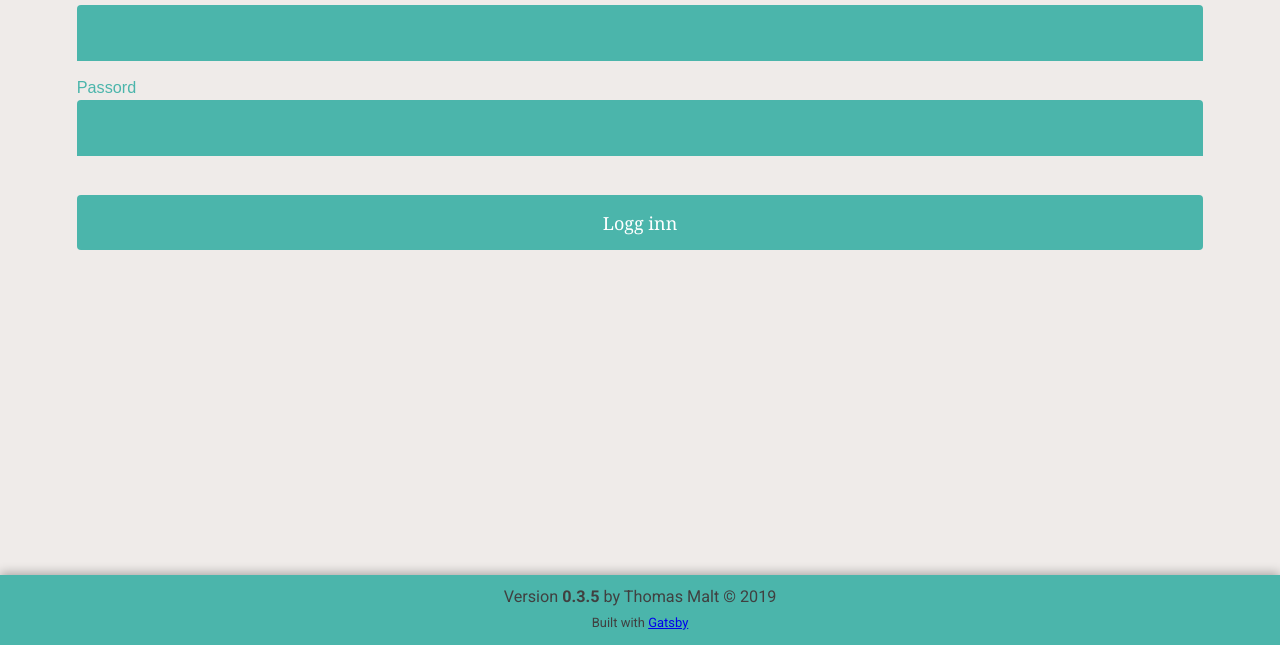
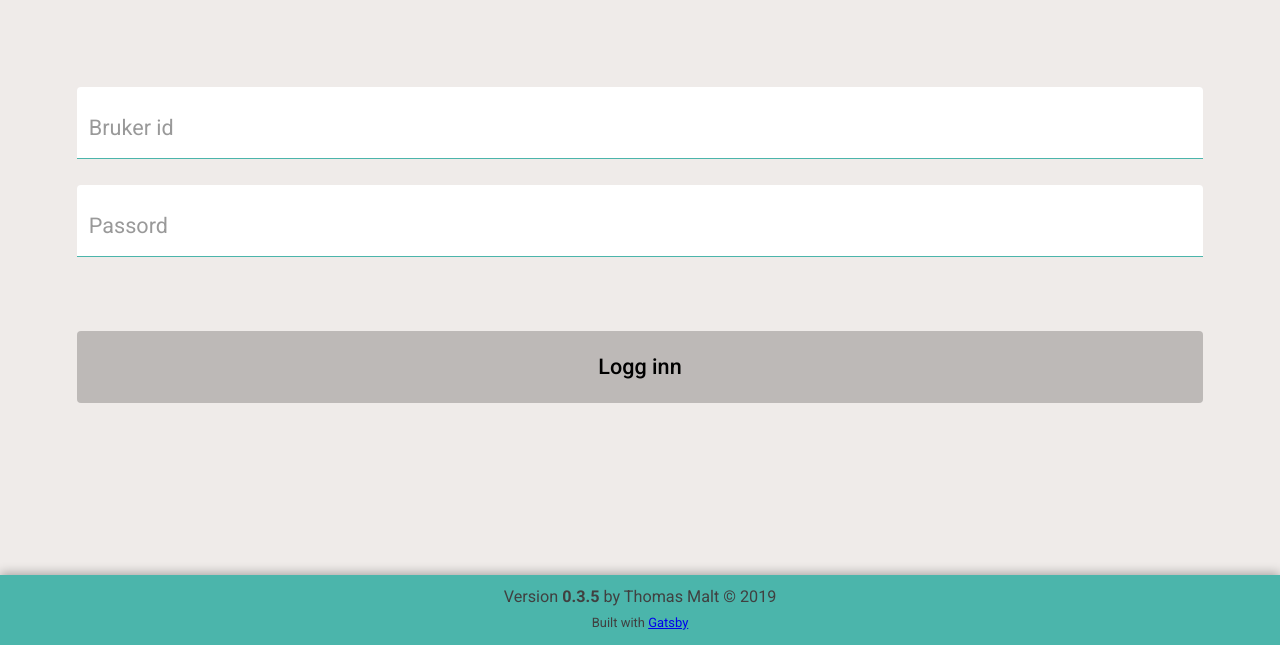
Before and after one commit to tfmalt/saldo-app, a Gatsby site: page /authenticate in a window 1280 px wide. Shown: the part 155-800 px from the top of the page. Built offline with nearby package versions, Linux system fonts and the light colour scheme; Gatsby itself is replaced by a stand-in of ours; a web font is replaced by a local one.

Commit message:
Moved css to end of component for clarity

```diff
--- a/src/components/authenticate.js
+++ b/src/components/authenticate.js
@@ -5,61 +5,6 @@ import { urls } from '../utils/settings'
 import { navigate } from 'gatsby'
 
 const theme = themes.teal
-
-const Heading = styled.h1`
-  font-size: 18px;
-  color: ${theme.primary.main};
-`
-const Wrapper = styled.div`
-  min-height: 66vh;
-`
-const Button = styled.button`
-  background-color: ${theme.primary.main};
-  color: white;
-  width: 100%;
-  text-align: center;
-  border: none;
-  padding: 0.8em;
-  margin-top: 1.6em;
-  border-radius: 4px;
-`
-
-const TextField = styled.div`
-  border-bottom: 1px solid ${theme.primary.main};
-  margin-bottom: 0.6em;
-
-  &:focus {
-    border-bottom: 3px solid ${theme.primary.main};
-  }
-
-  label {
-    padding-left: 0px;
-    padding-top: 2px;
-    display: inline-block;
-    font-family: sans-serif;
-    font-size: 0.9em;
-    color: ${theme.primary.main};
-  }
-  input {
-    border: none;
-    background-color: ${theme.primary.main};
-    border-radius: 4px 4px 0 0;
-  }
-
-  input:focus {
-    border: 0;
-    border-color: white;
-  }
-
-  input[type='text'] {
-    border: none;
-    padding: 0.8em 0.6em;
-    font-size: 1em;
-    width: 100%;
-  }
-`
-
-const Form = styled.form``
 
 class Authenticate extends React.Component {
   constructor(props) {
@@ -141,25 +86,28 @@ class Authenticate extends React.Component {
   render() {
     return (
       <Wrapper>
-        <Heading>Authenticate</Heading>
         <Form onSubmit={this.handleSubmit}>
           <TextField>
-            <label>Bruker Id</label>
             <input
-              type="text"
+              type="email"
+              required
               value={this.state.userId}
               onChange={this.handleChange}
               id="userId"
             />
+            <Underline />
+            <label>Bruker id</label>
           </TextField>
           <TextField>
-            <label>Passord</label>
             <input
               type="text"
+              required
               value={this.state.secret}
               onChange={this.handleChange}
               id="secret"
             />
+            <Underline />
+            <label>Passord</label>
           </TextField>
           <Button type="submit" id="authenticate">
             Logg inn
@@ -170,3 +118,82 @@ class Authenticate extends React.Component {
   }
 }
 export default Authenticate
+
+const Wrapper = styled.div`
+  min-height: 72vh;
+  display: flex;
+  flex-direction: column;
+  justify-content: center;
+`
+const Button = styled.button`
+  background-color: ${theme.secondary.dark};
+  font-family: Roboto;
+  font-weight: 500;
+  font-size: 1.2em;
+  color: black;
+  width: 100%;
+  text-align: center;
+  border: none;
+  padding: 0.8em;
+  margin-top: 6vh;
+  border-radius: 4px;
+  height: 72px;
+`
+
+const Underline = styled.div`
+  display: block;
+  position: relative;
+  width: 100%;
+  height: 2px;
+  background-color: none;
+`
+
+const TextField = styled.div`
+  margin-bottom: 3vh;
+  position: relative;
+
+  label {
+    font-family: 'Roboto';
+    font-weight: 400;
+    font-size: 1.2em;
+    color: rgba(0, 0, 0, 0.4);
+    position: absolute;
+    left: 12px;
+    top: 1.3em;
+  }
+  input:focus {
+    outline: none;
+  }
+  input:focus ~ label,
+  input:valid ~ label {
+    top: 5px;
+    font-size: 0.9em;
+    color: ${theme.primary.main};
+    font-weight: 500;
+    transition: 0.2s ease all;
+  }
+
+  input:focus ~ div {
+    background-color: ${theme.primary.main};
+    transition: 0.2s ease all;
+  }
+
+  input {
+    border-top: 0;
+    border-left: 0;
+    border-right: 0;
+    height: 72px;
+    background-color: ${theme.secondary.light};
+    font-family: 'Roboto';
+    border-bottom: 1px solid ${theme.primary.main};
+    border-radius: 4px 4px 0 0;
+    display: block;
+    padding: 24px 12px 2px;
+    font-size: 1.2em;
+    width: 100%;
+  }
+`
+
+const Form = styled.form`
+  margin: 0;
+`
```
